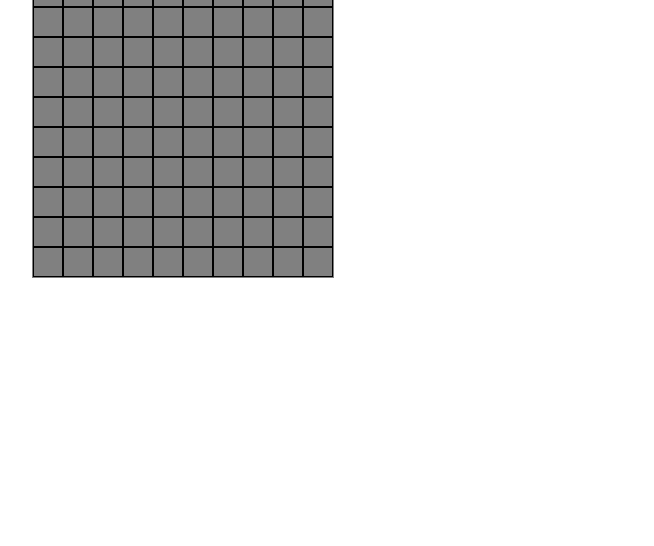
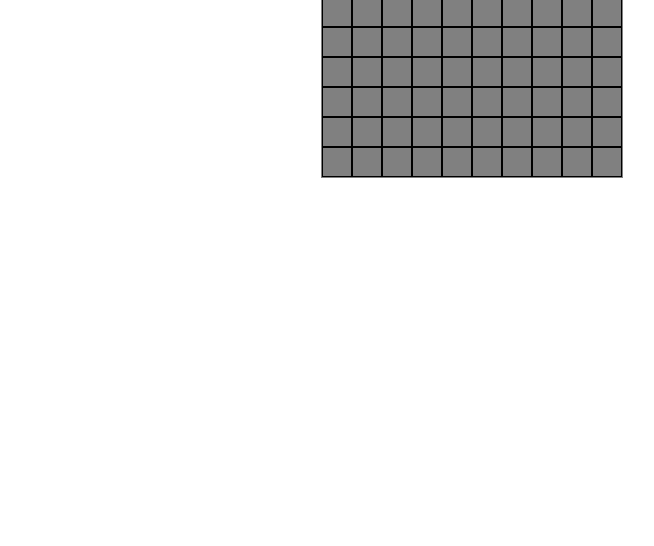
Before and after one commit to Belendor/Minesweeper, a plain HTML site: page index.html in a window 1280 px wide. Shown: the part 254-800 px from the top of the page, without its empty margins (168-822 px from the left). Drawn offline with Linux system fonts and the light colour scheme.

Commit message:
centravimas

```diff
--- a/css/main.css
+++ b/css/main.css
@@ -1,8 +1,10 @@
 .game {
     display: inline-block;
     border: 1px solid grey;
-    margin-left: 200px;
-    margin-top: 200px;
+    position: absolute;
+    top: 100px;
+    left: 50%;
+    transform: translate(-50%);
 }
     .header{
         display: inline-block;
```
